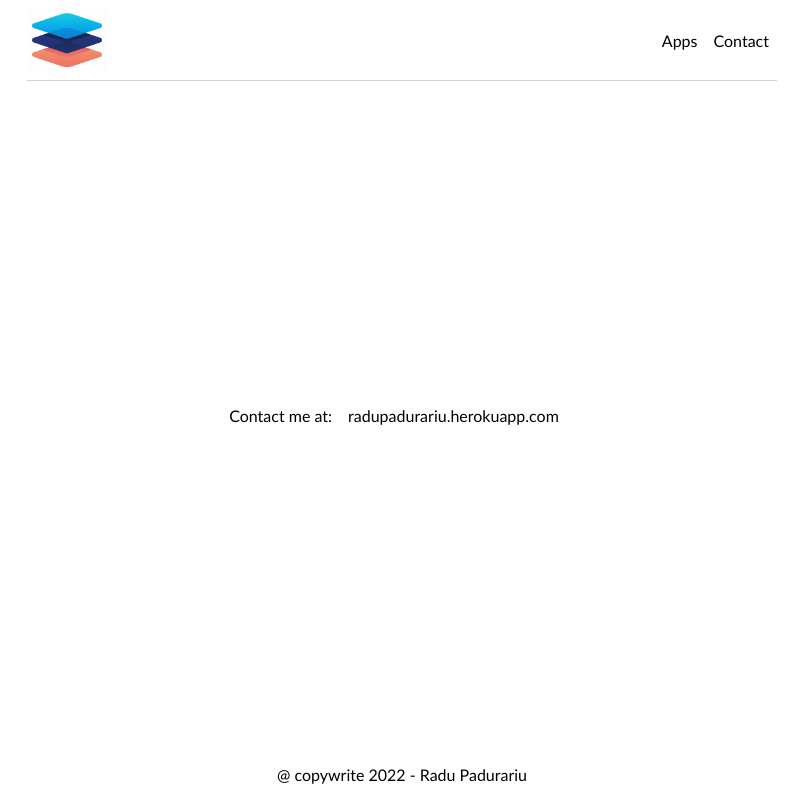
After one commit to RaduPadurariu/jsminiapps, a PHP site: page /html/contact/index.html in a window 1280 px wide. The commit adds this page. Shown: the whole page, without its empty margins (238-1038 px from the left). Run offline with PHP 8.4, Linux system fonts and the light colour scheme.

Commit message:
icon, logo, navba

```diff
--- /dev/null
+++ b/html/contact/index.html
@@ -0,0 +1,27 @@
+<html lang="en">
+<head>
+    <meta charset="UTF-8">
+    <meta http-equiv="X-UA-Compatible" content="IE=edge">
+    <meta name="viewport" content="width=device-width, initial-scale=1.0">
+    <link rel="stylesheet" href="../../../style.css">
+    <title>Contact</title>
+</head>
+<body>
+    <nav class="header">
+        <div class="logo">
+           <a href="/"><img class="logo-img" src="../../../imgs/miniapps.png" alt=""></a>
+        </div>
+        <ul class="navbar">
+            <li class="p">Apps</li>
+            <li class="p">Contact</li>
+        </ul>
+    </nav>
+    <main>
+        Contact me at: <a class="p-1" href="https://radupadurariu.herokuapp.com" target="_blank">radupadurariu.herokuapp.com</a>
+    </main>
+    <footer class="p-1">
+        @ copywrite 2022 - Radu Padurariu
+    </footer>
+    <script src="./main.js"></script>
+</body>
+</html>
--- a/main.js
+++ b/main.js
@@ -0,0 +1,6 @@
+console.log('loading ... ');
+
+var appBtnElem = document.getElementById('app-btn');
+appBtnElem.addEventListener('click', function () {
+    console.log('test');
+})
--- a/style.css
+++ b/style.css
@@ -1,9 +1,264 @@
+/* Global styles */
+:root {
+    --primary-color:cyan;
+    --dark-color:  darkgrey;
+    --light-color: white;
+    --danger-color:red;
+    --success-color:green;
+}
 
+* {
+    margin:0;
+    padding:0;
+}
+
+/* Text styles */
+.x-large {
+    font-size:4rem;
+}
+
+.large {
+    font-size:3rem;
+}
+
+.lead {
+    font-size: 1.5rem;
+}
+
+.text-primary {
+    color:var(--light-color);
+}
+
+.text-dark {
+    color:black;
+}
+/* Margins */
+
+.m {
+    margin:0.5rem;
+}
+.m-1 {
+    margin:1rem;
+}
+.m-1_5 {
+    margin:1.5rem;
+}
+.m-2 {
+    margin:2rem;
+}
+.m-3 {
+    margin:3rem;
+}
+
+
+.my {
+	margin: 0.5rem 0;
+}
+.my-1 {
+	margin: 1rem 0;
+}
+.my-1_5 {
+	margin: 1.5rem 0;
+}
+.my-2 {
+	margin: 2rem 0;
+}
+.my-3 {
+	margin: 3rem 0;
+}
+
+
+.mx {
+	margin: 0 0.5rem;
+}
+.mx-1 {
+	margin: 0 1rem;
+}
+.mx-1_5 {
+	margin: 0 1.5rem;
+}
+.mx-2 {
+	margin: 0 2rem;
+}
+.mx-3 {
+	margin: 0 3rem;
+}
+
+/* paddings */
+
+.p {
+    padding:0.5rem;
+}
+.p-1 {
+    padding:1rem;
+}
+.p-1_5 {
+    padding:1.5rem;
+}
+.p-2 {
+    padding:2rem;
+}
+.p-3 {
+    padding:3rem;
+}
+
+
+.py {
+	padding: 0.5rem 0;
+}
+.py-1 {
+	padding: 1rem 0;
+}
+.py-1_5 {
+	padding: 1.5rem 0;
+}
+.py-2 {
+	padding: 2rem 0;
+}
+.py-3 {
+	padding: 3rem 0;
+}
+
+
+.px {
+	padding: 0 0.5rem;
+}
+.px-1 {
+	padding: 0 1rem;
+}
+.px-1_5 {
+	padding: 0 1.5rem;
+}
+.px-2 {
+	padding: 0 2rem;
+}
+.px-3 {
+	padding: 0 3rem;
+}
+
+/* ------------------------------------------------------- */
+
+body {
+    display: flex;
+    flex-direction: column;
+    align-items: center;
+    height:100vh;
+    justify-content: space-between;
+    font-family:'Gill Sans', 'Gill Sans MT', Calibri, 'Trebuchet MS', sans-serif;
+    /* font-weight: bold; */
+    max-width: 750px;
+    margin:0 auto;
+}
+
+a {
+    text-decoration: none;
+    color: black;
+}
+
+
+/*** Header and navbar ***/
 .header {
     display: flex;
     justify-content: space-between;
+    align-items: center;
+    width: 100%;
+    background-color: white;
+    height:80px;
+    border-bottom: 1px solid lightgrey;
 }
 
+/* Logo */
+.logo-img {
+    width: 5rem;
+    border-radius: 5px;
+}
+/* Navbar */
 .navbar {
     display: flex;
+    position: relative;
 }
+
+.nav-btn {
+    font-size: 1.2rem;
+    background-color: white;
+    border: none;
+    cursor: pointer;
+}
+
+.nav-btn:hover {
+    background-color: rgb(199, 229, 238);
+    border-radius: 5px;
+}
+.dropdown {
+    display:none;
+    position: absolute;
+    left:-0.7rem;
+}
+.drop-arrow {
+    height:8px;
+}
+#app-btn:hover .dropdown{
+   display:block;
+}
+.app-links {
+    display:flex;
+    line-height: 2rem;
+    flex-direction: column;
+    background-color: white;
+    border-radius: 5px;
+    border:1px solid lightgrey;
+    font-size: 1rem;
+    width:200px;
+    background-color: rgb(245, 248, 250);
+}
+
+.app-links a:hover {
+    background-color: rgb(199, 229, 238);
+    border-radius: 5px;
+}
+ul {
+    list-style: none;
+}
+
+li {
+
+}
+
+/*** Footer ***/
+footer {
+    text-align: center;
+}
+
+
+
+
+
+/* ----------------------------------------------------------------- */
+
+/*** APPS ***/
+
+/* Home */
+main {
+    display:flex;
+    justify-content: center;
+    align-items: center;
+    flex-wrap: wrap;
+    margin:5rem;
+}
+
+.app-container {
+    display:flex;
+    flex-direction: column;
+    justify-content: center;
+    align-items: center;
+    width:200px;
+    height:300px;
+    border-radius: 10px;
+    color:black;
+    text-decoration: none;
+    text-align: center;
+}
+
+.app-img {
+    width:100px;
+}
```
Also changed, not shown: html/apps/01_counter/index.html (added, +28 -0 lines), index.html (+43 -6 lines), imgs/clock.png (added), imgs/icon.jpg (added), imgs/miniapps.png (added).
